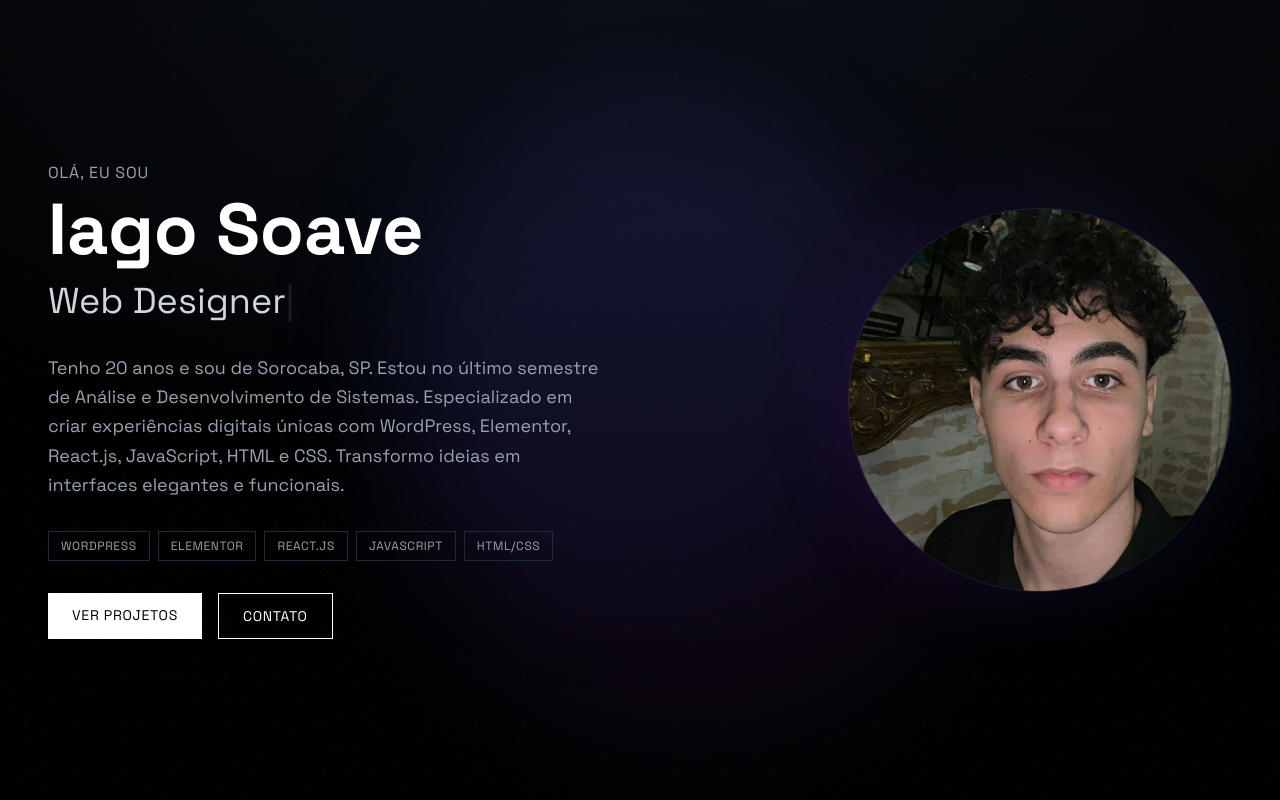
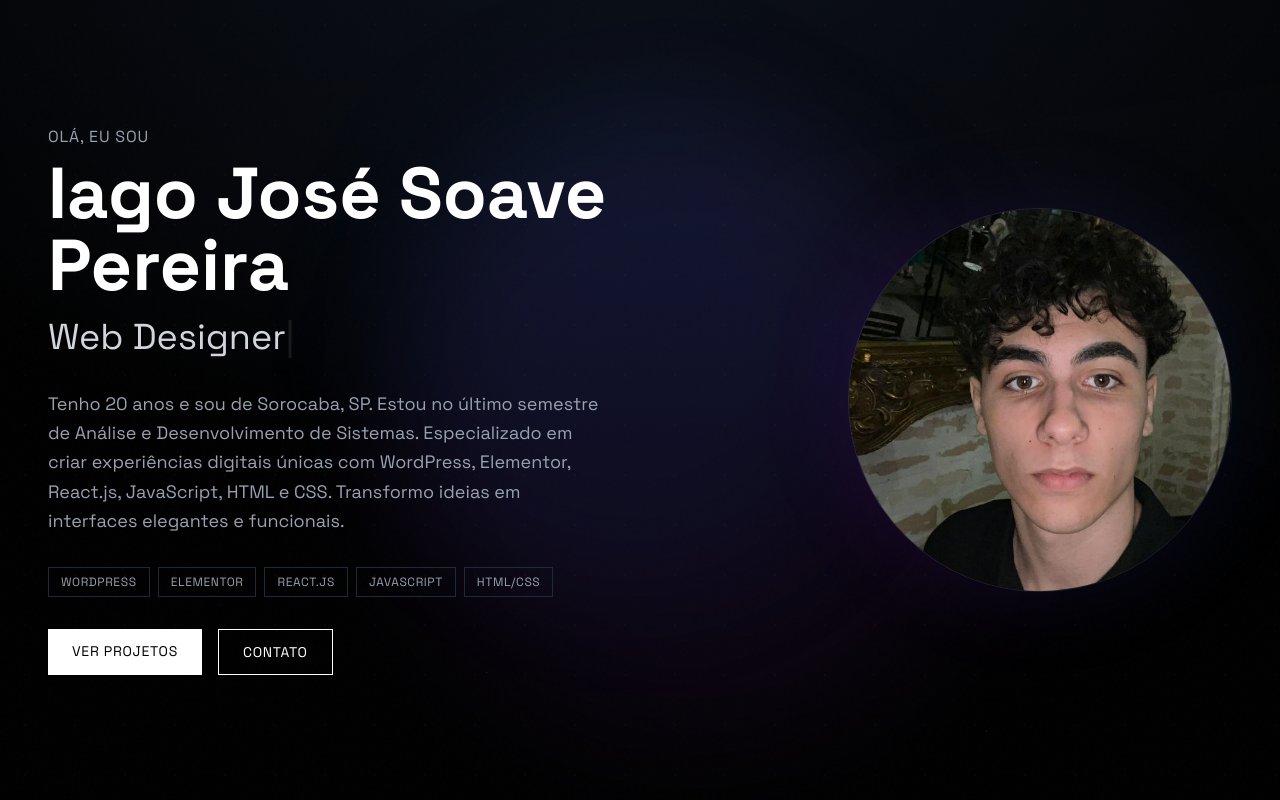
Before and after one commit to iagosoave/portifolio, a React (Vite) app: page / in a window 1280 px wide. Shown: the top 800 px of the page. Built offline with nearby package versions, Linux system fonts and the light colour scheme.

Commit message:
first commit

```diff
--- a/src/components/Footer.jsx
+++ b/src/components/Footer.jsx
@@ -1,4 +1,3 @@
-// components/Footer.jsx
 import React from 'react';
 import { motion } from 'framer-motion';
 
@@ -7,7 +6,7 @@ const Footer = () => {
     <footer className="py-12 px-8 md:px-12 border-t border-white/20">
       <div className="container mx-auto flex flex-col md:flex-row justify-between items-center gap-4">
         <p className="text-sm text-white/60 uppercase tracking-wider">
-          © 2025 Webbrazee
+          © 2025 Iago Soave
         </p>
 
 
--- a/src/components/Hero.jsx
+++ b/src/components/Hero.jsx
@@ -1,4 +1,3 @@
-// components/Hero.jsx
 import React, { useState, useEffect } from 'react';
 import { motion } from 'framer-motion';
 import iago from './iago.jpg';
@@ -29,12 +28,9 @@ const Hero = () => {
 
   return (
     <section className="min-h-screen flex flex-col relative bg-black text-white overflow-hidden">
-      {/* Advanced Minimalist Background */}
       <div className="absolute inset-0">
-        {/* Deep gradient base */}
         <div className="absolute inset-0 bg-[radial-gradient(ellipse_80%_80%_at_50%_-20%,rgba(17,24,39,0.8),rgba(0,0,0,1))]" />
 
-        {/* Subtle animated gradient orbs */}
         <div className="absolute inset-0">
           <motion.div
             className="absolute top-1/4 left-1/4 w-[600px] h-[600px]"
@@ -82,7 +78,6 @@ const Hero = () => {
           </motion.div>
         </div>
 
-        {/* Floating dust particles - very subtle */}
         <div className="absolute inset-0">
           {[...Array(20)].map((_, i) => (
             <motion.div
@@ -108,7 +103,6 @@ const Hero = () => {
           ))}
         </div>
 
-        {/* Subtle light leak effect */}
         <motion.div
           className="absolute -top-1/2 -right-1/2 w-full h-full"
           animate={{
@@ -123,7 +117,6 @@ const Hero = () => {
           <div className="w-full h-full bg-gradient-to-br from-transparent via-transparent to-white/[0.02] blur-2xl" />
         </motion.div>
 
-        {/* Micro grid pattern - barely visible */}
         <div
           className="absolute inset-0 opacity-[0.02]"
           style={{
@@ -132,7 +125,6 @@ const Hero = () => {
           }}
         />
 
-        {/* Noise texture overlay */}
         <div
           className="absolute inset-0 opacity-[0.015]"
           style={{
@@ -140,16 +132,13 @@ const Hero = () => {
           }}
         />
 
-        {/* Very subtle vignette */}
         <div className="absolute inset-0 bg-[radial-gradient(ellipse_at_center,transparent_50%,rgba(0,0,0,0.2)_100%)]" />
       </div>
 
-      {/* Main Content */}
       <div className="flex-1 flex items-center justify-center px-4 sm:px-6 md:px-8 lg:px-12 py-8 sm:py-12 relative z-10">
         <div className="container mx-auto max-w-7xl">
           <div className="grid grid-cols-1 lg:grid-cols-2 gap-6 sm:gap-8 lg:gap-16 items-center">
 
-            {/* Left Content - Text */}
             <motion.div
               className="text-center lg:text-left order-2 lg:order-1"
               initial={{ opacity: 0, x: -50 }}
@@ -166,7 +155,7 @@ const Hero = () => {
               </motion.p>
 
               <h1 className="text-3xl sm:text-4xl md:text-5xl lg:text-6xl xl:text-7xl 2xl:text-8xl font-bold mb-2 sm:mb-4">
-                Iago Soave
+                Iago José Soave Pereira
               </h1>
 
               <div className="text-xl sm:text-2xl md:text-3xl lg:text-4xl text-gray-300 mb-4 sm:mb-6 h-8 sm:h-10 md:h-12">
@@ -191,7 +180,6 @@ const Hero = () => {
                 Transformo ideias em interfaces elegantes e funcionais.
               </motion.p>
 
-              {/* Skills Tags */}
               <motion.div
                 className="flex flex-wrap gap-1.5 sm:gap-2 mb-6 sm:mb-8 justify-center lg:justify-start px-4 sm:px-0"
                 initial={{ opacity: 0, y: 20 }}
@@ -208,7 +196,6 @@ const Hero = () => {
                 ))}
               </motion.div>
 
-              {/* CTA Buttons */}
               <motion.div
                 className="flex flex-col sm:flex-row gap-3 sm:gap-4 justify-center lg:justify-start px-4 sm:px-0"
                 initial={{ opacity: 0, y: 20 }}
@@ -243,7 +230,6 @@ const Hero = () => {
               </motion.div>
             </motion.div>
 
-            {/* Right Content - Photo */}
             <motion.div
               className="order-1 lg:order-2 flex justify-center lg:justify-end mb-4 sm:mb-6 lg:mb-0"
               initial={{ opacity: 0, x: 50 }}
@@ -251,10 +237,8 @@ const Hero = () => {
               transition={{ duration: 0.8, delay: 0.6 }}
             >
               <div className="relative">
-                {/* Very subtle glow */}
                 <div className="absolute -inset-2 bg-gradient-to-r from-purple-600/10 to-blue-600/10 rounded-full blur-2xl" />
 
-                {/* Circular photo */}
                 <img
                   src={iago}
                   alt="Iago Soave"
--- a/src/components/ProjectCard.jsx
+++ b/src/components/ProjectCard.jsx
@@ -1,4 +1,3 @@
-// components/ProjectCard.jsx
 import React from 'react';
 
 const ProjectCard = ({ project, index }) => {
@@ -9,10 +8,8 @@ const ProjectCard = ({ project, index }) => {
       rel="noopener noreferrer"
       className="block w-full"
     >
-      {/* Container com largura total */}
       <div className="relative overflow-hidden h-[250px] xs:h-[300px] sm:h-[350px] md:h-[400px] lg:h-[500px] xl:h-[600px] flex items-end w-full">
 
-        {/* Imagem de capa sempre visível */}
         {project.thumbnail && (
           <div className="absolute inset-0 z-10">
             <img
@@ -24,14 +21,11 @@ const ProjectCard = ({ project, index }) => {
           </div>
         )}
 
-        {/* Content */}
         <div className="relative z-20 flex flex-col gap-3 w-full p-4 xs:p-5 sm:p-6 md:p-8 lg:p-10 xl:p-12">
-          {/* Nome do projeto */}
           <h3 className="text-xl xs:text-2xl sm:text-3xl md:text-4xl lg:text-5xl xl:text-6xl 2xl:text-7xl font-bold uppercase tracking-tight text-white leading-tight">
             {project.name}
           </h3>
 
-          {/* Informações do projeto */}
           <div className="flex flex-col xs:flex-row xs:items-center gap-2 xs:gap-3 sm:gap-4 md:gap-6 text-[10px] xs:text-xs sm:text-sm uppercase tracking-wider text-white/60">
             <span className="whitespace-normal xs:whitespace-nowrap">{project.category}</span>
             <span className="hidden xs:inline">•</span>
--- a/src/components/Projects.jsx
+++ b/src/components/Projects.jsx
@@ -1,15 +1,12 @@
-// components/Projects.jsx
 import React from 'react';
 import { motion } from 'framer-motion';
 import ProjectCard from './ProjectCard';
 
-// Importar vídeos
 import video1 from './black.mp4';
 import video2 from './soave.mp4';
 import video3 from './cris.mp4';
 import video4 from './occa.mp4';
 
-// Importar thumbnails
 import thumb1 from './black.png';
 import thumb2 from './soave.png';
 import thumb3 from './cris.png';
```
